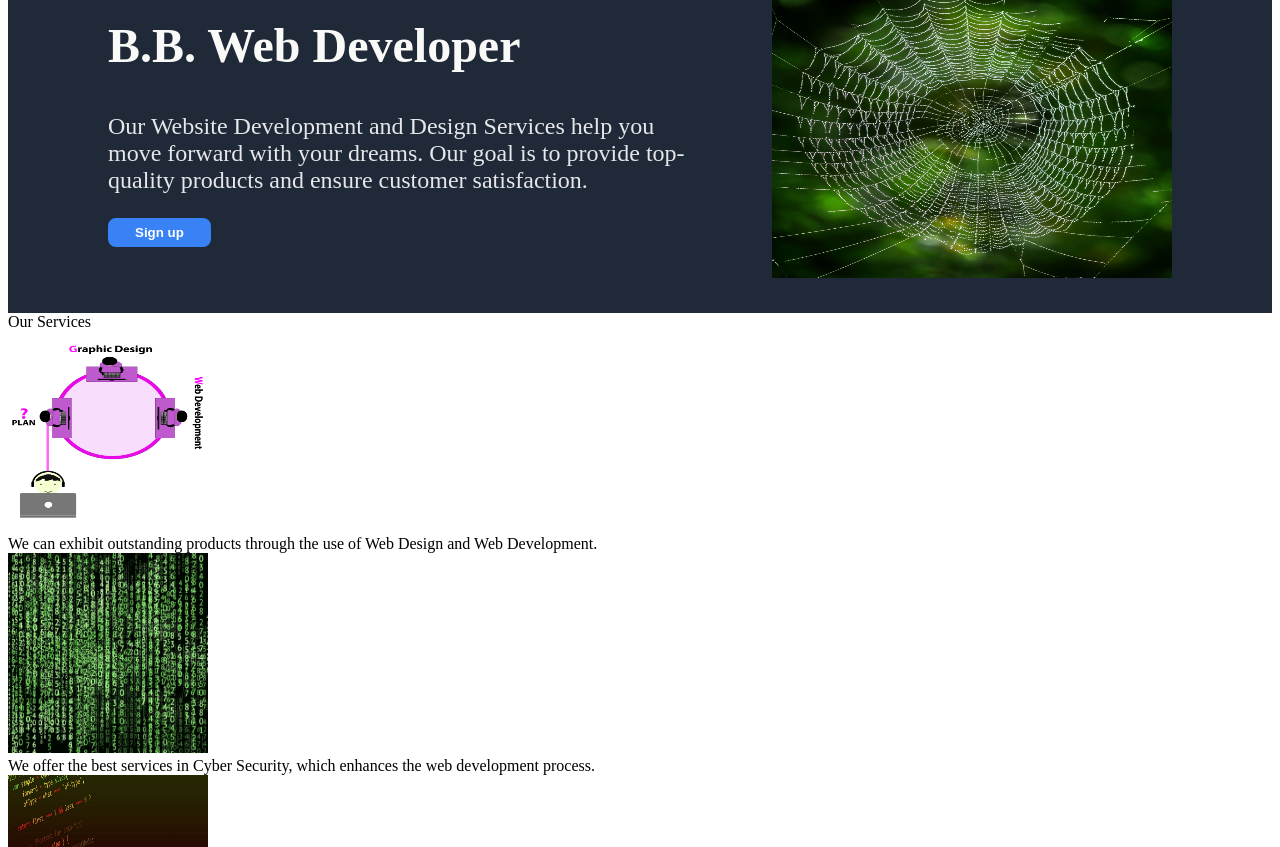
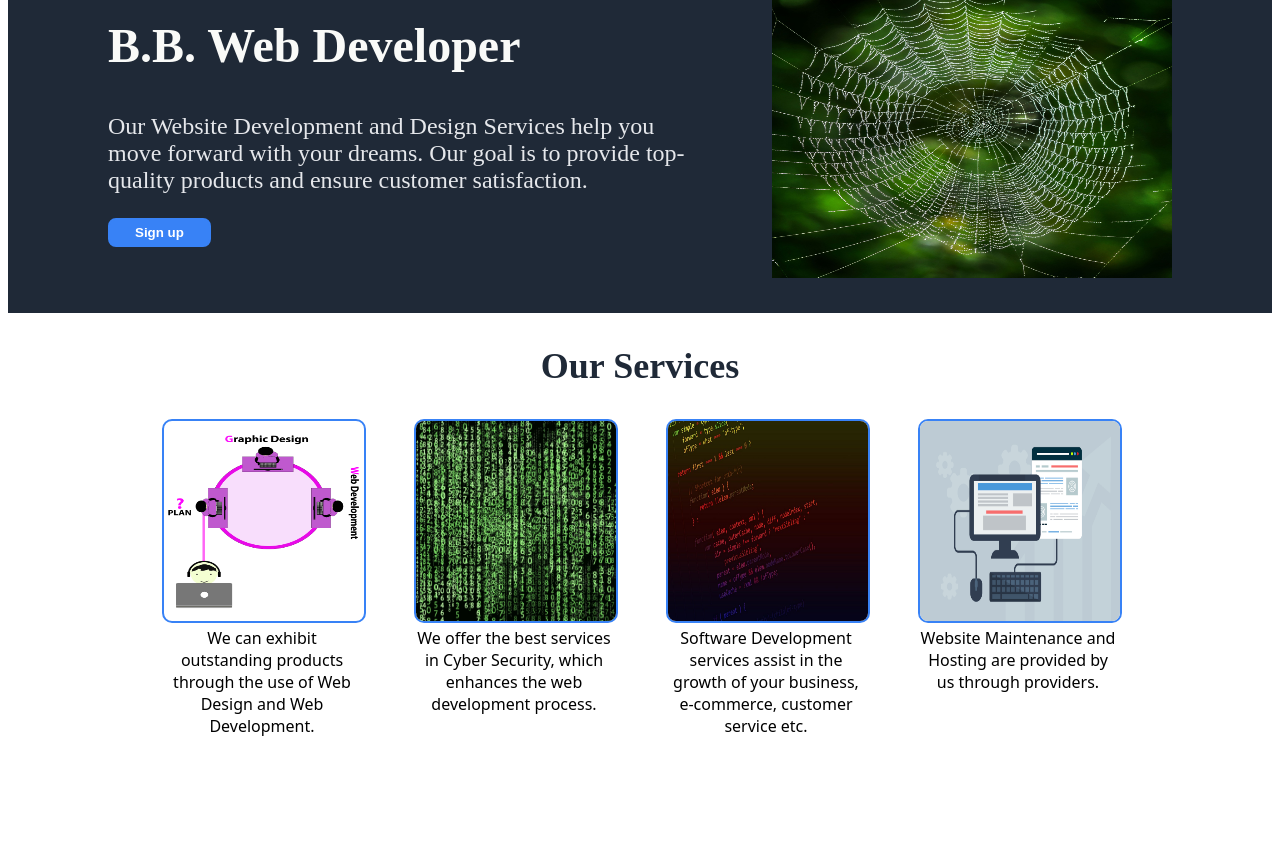
Before and after one commit to pbain63/Project_landing_page, a plain HTML site: page index.html in a window 1280 px wide. Shown: the part 105-952 px from the top of the page. After the commit the page ends 850 px from the top, so only its background shows below. Drawn offline with Linux system fonts and the light colour scheme.

Commit message:
Add CSS styles for information container in styles.css

```diff
--- a/styles.css
+++ b/styles.css
@@ -62,3 +62,31 @@ button {
     color: white;
     font-weight: bold;
 }
+/*  */
+.information {
+    text-align: center;
+}
+.title {
+
+    font-size: 36px;
+    font-weight: bolder;
+    color: #1F2937;
+    margin-bottom: 32px;
+    margin-top: 32px;
+}
+.info-container {
+    display: flex;
+    justify-content: center;
+    gap: 52px;
+}
+.info {
+    max-width: 200px;
+
+}
+.info img {
+    border: 2px solid #3882F6;
+    border-radius: 10px;
+}
+.text {
+    font-family: system-ui, -apple-system, BlinkMacSystemFont, 'Segoe UI', Roboto, Oxygen, Ubuntu, Cantarell, 'Open Sans', 'Helvetica Neue', sans-serif;
+  }
```
